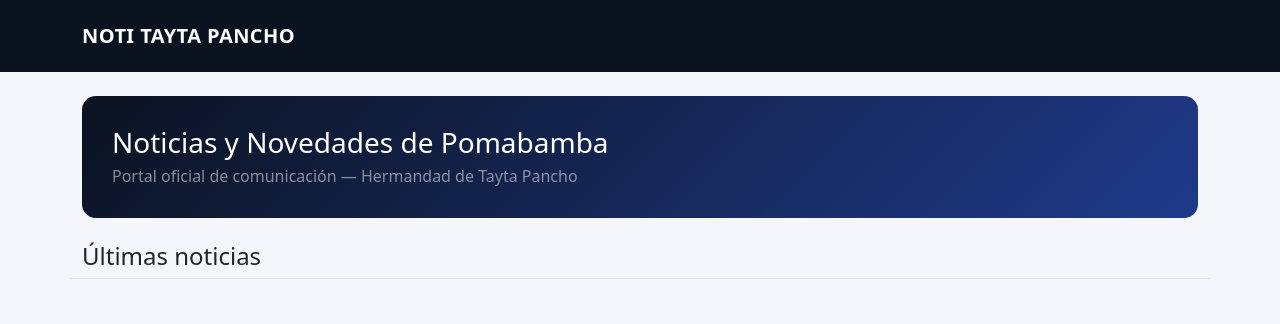
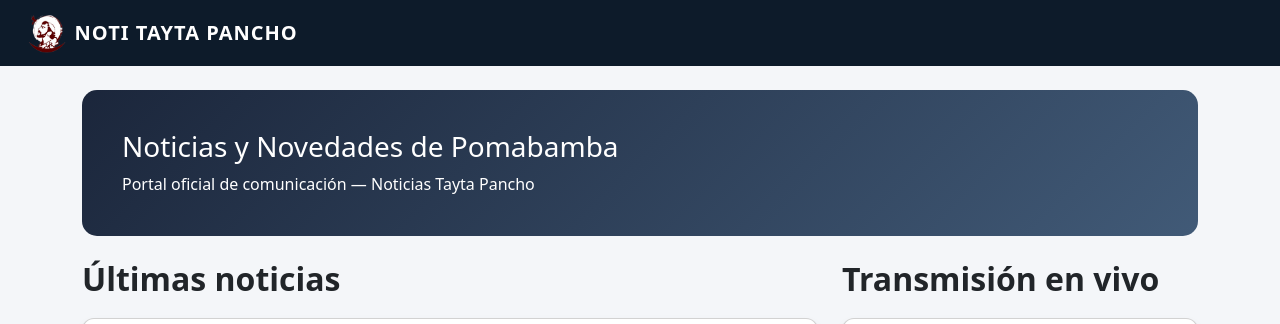
Before and after one commit to rodrim48-rgb/noticias-tayta-pancho, a Flask app: template templates/index.html in a window 1280 px wide. Shown: the top 324 px of the page. Run offline with Flask 3, Linux system fonts and the light colour scheme; the template is opened without the code that fills it, so the values that code supplies are empty.

Commit message:
Logo institucional + diseño profesional

```diff
--- a/templates/index.html
+++ b/templates/index.html
@@ -1,82 +1,110 @@
-<!doctype html>
+<!DOCTYPE html>
 <html lang="es">
 <head>
-  <meta charset="utf-8" />
-  <meta name="viewport" content="width=device-width, initial-scale=1" />
+  <meta charset="UTF-8">
   <title>Noti Tayta Pancho</title>
+  <meta name="viewport" content="width=device-width, initial-scale=1">
 
-  <link href="https://cdn.jsdelivr.net/npm/bootstrap@5.3.3/dist/css/bootstrap.min.css" rel="stylesheet">
+  <!-- Favicon -->
+  <link rel="icon" href="{{ url_for('static', filename='img/logo.png') }}">
+
+  <!-- Bootstrap -->
+  <link href="https://cdn.jsdelivr.net/npm/bootstrap@5.3.2/dist/css/bootstrap.min.css" rel="stylesheet">
 
   <style>
-    body { background:#f5f6fa; }
-    .topbar { background:#0b1220; }
-    .brand { font-weight:800; letter-spacing:.4px; }
+    body {
+      background-color: #f4f6f9;
+    }
+
+    .navbar {
+      background-color: #0d1b2a;
+    }
+
+    .navbar-brand span {
+      font-weight: 700;
+      letter-spacing: 1px;
+    }
+
     .hero {
-      background: linear-gradient(135deg, #0b1220, #1f3a8a);
-      color:white;
-      border-radius:14px;
-      padding:30px;
+      background: linear-gradient(135deg, #1b263b, #415a77);
+      color: white;
+      border-radius: 15px;
+      padding: 40px;
     }
-    .muted { color:#6c757d; }
+
+    .card {
+      border-radius: 12px;
+      box-shadow: 0 4px 10px rgba(0,0,0,0.05);
+    }
+
+    .section-title {
+      font-weight: 600;
+      margin-bottom: 20px;
+    }
   </style>
 </head>
 
 <body>
 
-<nav class="navbar navbar-dark topbar">
-  <div class="container py-2">
-    <span class="navbar-brand brand">NOTI TAYTA PANCHO</span>
-  </div>
+<!-- NAVBAR -->
+<nav class="navbar navbar-dark px-4">
+  <a class="navbar-brand d-flex align-items-center gap-2" href="/">
+    <img src="{{ url_for('static', filename='img/logo.png') }}" height="40">
+    <span class="text-white">NOTI TAYTA PANCHO</span>
+  </a>
 </nav>
 
-<main class="container my-4">
+<div class="container my-4">
 
-  <section class="hero mb-4">
-    <h1 class="h3 mb-1">Noticias y Novedades de Pomabamba</h1>
-    <div class="text-white-50">
-      Portal oficial de comunicación — Hermandad de Tayta Pancho
+  <!-- HERO -->
+  <div class="hero mb-4">
+    <h1 class="h3">Noticias y Novedades de Pomabamba</h1>
+    <p class="mb-0">Portal oficial de comunicación — Noticias Tayta Pancho</p>
   </div>
-  </section>
 
-  <div class="row g-4">
+  <div class="row">
 
     <!-- NOTICIAS -->
-    <h2 class="h4 mb-4 border-bottom pb-2">Últimas noticias</h2>
+    <div class="col-lg-8">
+      <h2 class="section-title">Últimas noticias</h2>
 
       {% if avisos and avisos|length > 0 %}
         {% for a in avisos %}
-    <div class="card mb-4 shadow-sm">
+          <div class="card mb-3">
             <div class="card-body">
-        <h3 class="h5 fw-bold text-uppercase mb-2">{{ a[1] }}</h3>
-        <p class="text-muted small mb-3">
-          Publicado por Redacción — Hermandad de Tayta Pancho
-        </p>
+              <h3 class="h5">{{ a[1] }}</h3>
               <p class="mb-0">{{ a[2] }}</p>
             </div>
           </div>
         {% endfor %}
       {% else %}
-  <div class="alert alert-secondary">
-    <strong>Aún no hay noticias publicadas.</strong><br>
-    La primera comunicación oficial aparecerá aquí.
+        <div class="card mb-3">
+          <div class="card-body">
+            <h5>Aún no hay noticias publicadas</h5>
+            <p class="mb-0">Ingresa como director y publica la primera noticia.</p>
+          </div>
         </div>
       {% endif %}
-
     </div>
 
-    <!-- VIDEO -->
-    <div class="ratio ratio-16x9 shadow rounded">
+    <!-- VIDEO EN VIVO -->
+    <div class="col-lg-4">
+      <h2 class="section-title">Transmisión en vivo</h2>
+      <div class="card">
+        <div class="card-body p-2">
+          <div class="ratio ratio-16x9">
             <iframe
               src="https://www.youtube.com/embed/Hmok4xM2SCs"
               title="Transmisión en vivo"
               allowfullscreen>
             </iframe>
           </div>
-
+        </div>
+      </div>
+    </div>
 
   </div>
-
-</main>
+</div>
 
 </body>
 </html>
```
Also changed, not shown: static/img/logo.png (added). Lines whose indentation alone changed are shown as unchanged.
